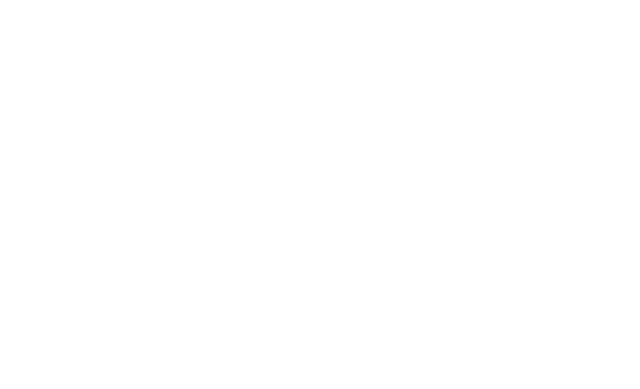
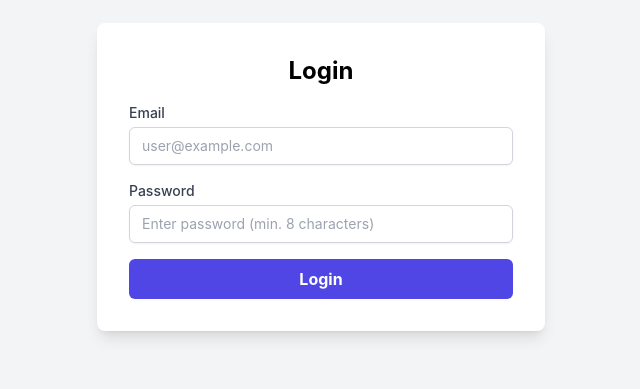
Before and after one commit to EshanAdithaya/multivendor-Remake, a React (Create React App) app: page /login in a window 1280 px wide. Before the commit this address had no page. Shown: the part 223-612 px from the top of the page, without its empty margins (319-959 px from the left). Built offline with nearby package versions, Linux system fonts and the light colour scheme.

Commit message:
feat: add Login component and integrate with routing

```diff
--- a/src/App.js
+++ b/src/App.js
@@ -27,6 +27,7 @@ import CheckoutPage from './pages/CheckoutPage';
 import LandingPage from './pages/LandingPage';
 import ShopsList from './pages/ShopsList';
 import Signup from './Signup';
+import Login from './Login';
 
 function App() {
   return (
@@ -38,6 +39,7 @@ function App() {
           {/* <Route path="/" element={<LandingPage />} /> */}
           <Route path="/" element={<LandingPage />} />
           <Route path="/signup" element={<Signup />} />
+          <Route path="/login" element={<Login />} />
           <Route path="/test" element={<ShopListing />} />
           <Route path="/aa" element={<OrderDetailsScreen />} />
 
--- /dev/null
+++ b/src/Login.js
@@ -0,0 +1,141 @@
+import React, { useState } from 'react';
+
+const Login = () => {
+  const [formData, setFormData] = useState({
+    email: '',
+    password: ''
+  });
+
+  const [message, setMessage] = useState({ text: '', type: '' });
+  const [loading, setLoading] = useState(false);
+
+  const validateForm = () => {
+    if (!formData.email.match(/^[^\s@]+@[^\s@]+\.[^\s@]+$/)) {
+      setMessage({ text: 'Please enter a valid email address', type: 'error' });
+      return false;
+    }
+    if (formData.password.length < 8) {
+      setMessage({ text: 'Password must be at least 8 characters long', type: 'error' });
+      return false;
+    }
+    return true;
+  };
+
+  const handleChange = (e) => {
+    const { name, value } = e.target;
+    setFormData((prev) => ({
+      ...prev,
+      [name]: value
+    }));
+  };
+
+  const handleSubmit = async (e) => {
+    e.preventDefault();
+    if (!validateForm()) return;
+
+    setMessage({ text: '', type: '' });
+    setLoading(true);
+
+    try {
+      const response = await fetch('https://ppabanckend.adaptable.app/api/auth/login', {
+        method: 'POST',
+        headers: {
+          'Content-Type': 'application/json',
+        },
+        body: JSON.stringify(formData),
+      });
+
+      if (response.ok) {
+        const data = await response.json();
+        console.log('Login successful:', data);
+
+        // Save JWT token to localStorage
+        localStorage.setItem('accessToken', data.accessToken);
+
+        setMessage({ text: 'Login successful!', type: 'success' });
+        setFormData({ email: '', password: '' }); // Reset the form
+
+        // Optionally, redirect the user after successful login
+        // window.location.href = "/dashboard";  // Uncomment if redirection is needed
+
+        return;
+      }
+
+      const errorData = await response.json().catch(() => ({
+        message: 'An unexpected error occurred'
+      }));
+      throw new Error(errorData.message || `Login failed with status: ${response.status}`);
+
+    } catch (error) {
+      console.error('Login error:', error);
+      setMessage({
+        text: error.message || 'Login failed. Please try again later.',
+        type: 'error'
+      });
+    } finally {
+      setLoading(false);
+    }
+  };
+
+  return (
+    <div className="flex items-center justify-center min-h-screen bg-gray-100">
+      <div className="bg-white p-8 rounded-lg shadow-lg w-full max-w-md">
+        <h2 className="text-2xl font-bold mb-4 text-center">Login</h2>
+        <form onSubmit={handleSubmit} className="space-y-4">
+          <div>
+            <label htmlFor="email" className="block text-sm font-medium text-gray-700">
+              Email
+            </label>
+            <input
+              type="email"
+              id="email"
+              name="email"
+              value={formData.email}
+              onChange={handleChange}
+              required
+              className="mt-1 block w-full px-3 py-2 border border-gray-300 rounded-md shadow-sm focus:outline-none focus:ring-indigo-500 focus:border-indigo-500 sm:text-sm"
+              placeholder="user@example.com"
+            />
+          </div>
+
+          <div>
+            <label htmlFor="password" className="block text-sm font-medium text-gray-700">
+              Password
+            </label>
+            <input
+              type="password"
+              id="password"
+              name="password"
+              value={formData.password}
+              onChange={handleChange}
+              required
+              minLength={8}
+              className="mt-1 block w-full px-3 py-2 border border-gray-300 rounded-md shadow-sm focus:outline-none focus:ring-indigo-500 focus:border-indigo-500 sm:text-sm"
+              placeholder="Enter password (min. 8 characters)"
+            />
+          </div>
+
+          <button
+            type="submit"
+            disabled={loading}
+            className={`w-full py-2 px-4 text-white font-bold rounded-md focus:outline-none focus:ring-2 focus:ring-offset-2 ${
+              loading ? 'bg-indigo-400 cursor-not-allowed' : 'bg-indigo-600 hover:bg-indigo-700 focus:ring-indigo-500'
+            }`}
+          >
+            {loading ? 'Logging in...' : 'Login'}
+          </button>
+        </form>
+
+        {message.text && (
+          <p className={`mt-4 text-center text-sm ${
+            message.type === 'error' ? 'text-red-600' : 'text-green-600'
+          }`}>
+            {message.text}
+          </p>
+        )}
+      </div>
+    </div>
+  );
+};
+
+export default Login;
```
